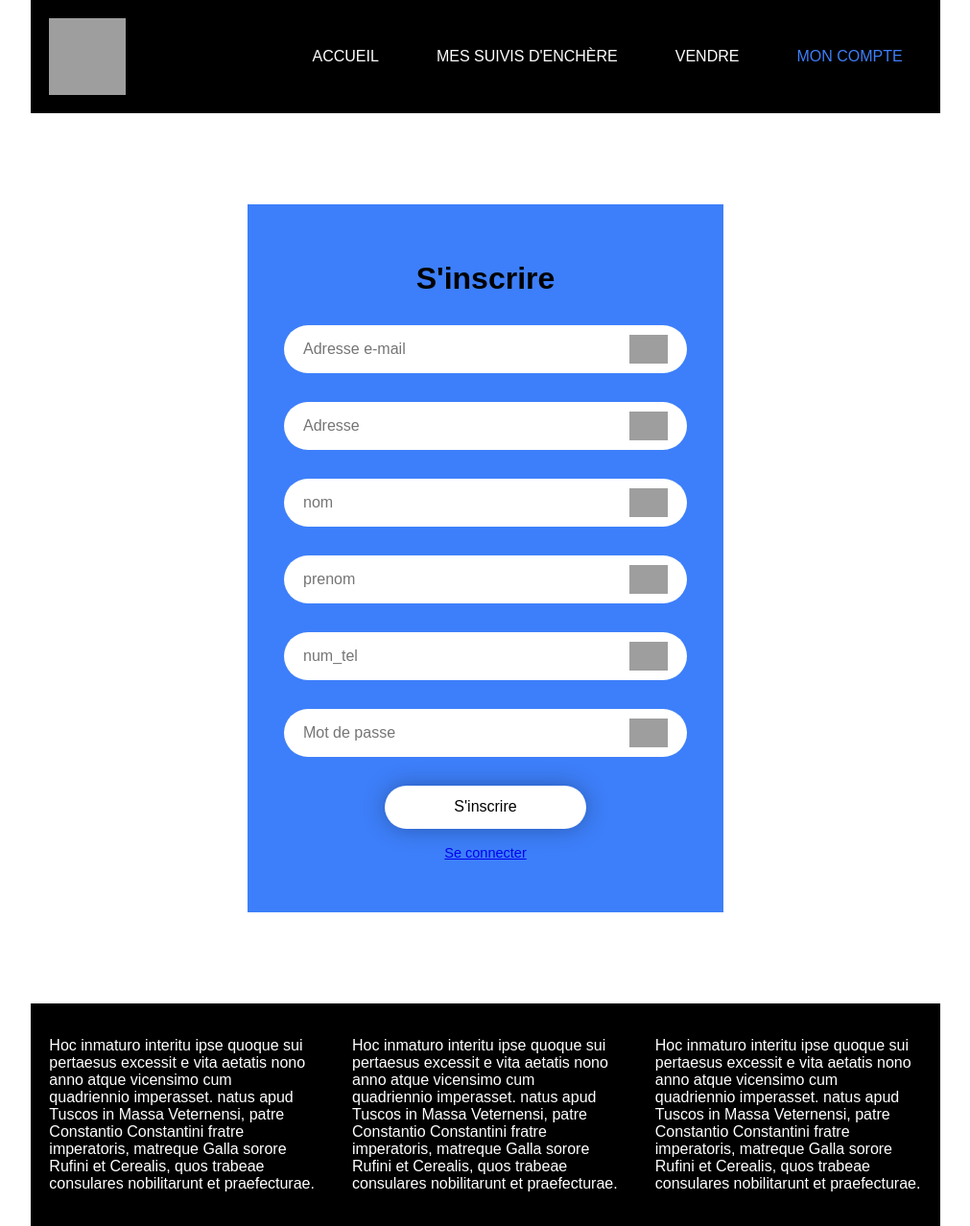
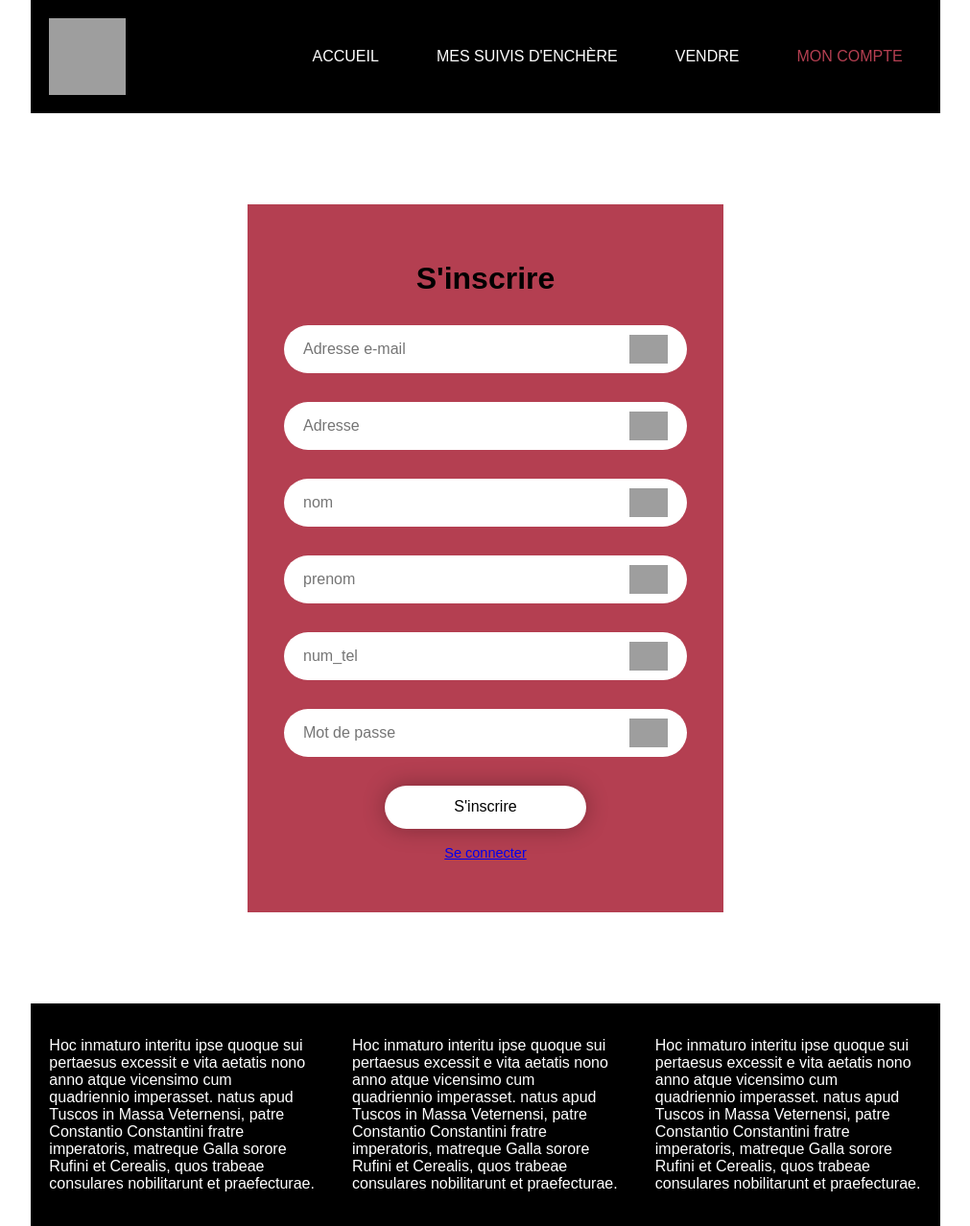
Before and after one commit to crocods/A1_G5C_2024, a PHP site: page / in a window 1280 px wide. Shown: the whole page at 96% size, without its empty margins (134-1145 px from the left). Run offline with PHP 8.4, Linux system fonts and the light colour scheme; grey boxes are pictures that could not be loaded.

Commit message:
changement couleur sincrption et connection

```diff
--- a/site internet/s'inscire/si.css
+++ b/site internet/s'inscire/si.css
@@ -40,13 +40,13 @@ nav ul li {
 }
 
 nav ul li:hover {
-	color: #3d7ffa;
+	color: #b43f51;
 	text-decoration: none;
 	transition: 0.5s;
 }
 
 .o {
-	color:#3d7ffa
+	color:#b43f51
 }
 
 .inscription {
@@ -59,7 +59,7 @@ nav ul li:hover {
 	text-align: center;
 	padding: 5%;
 	width: 420px;
-	background-color: #3d7ffa;
+	background-color: #b43f51;
 }
 
 .box .input-box {
--- a/site internet/se connecter/sc.css
+++ b/site internet/se connecter/sc.css
@@ -40,13 +40,13 @@ nav ul li {
 }
 
 nav ul li:hover {
-	color: #ccbf50;
+	color: #b43f51;
 	text-decoration: none;
 	transition: 0.5s;
 }
 
 .o {
-	color:#ccbf50
+	color:#b43f51
 }
 
 .connexion {
@@ -59,7 +59,7 @@ nav ul li:hover {
 	text-align: center;
 	padding: 5%;
 	width: 420px;
-	background-color: #ccbf50;
+	background-color: #b43f51;
 }
 
 .box .input-box {
```
